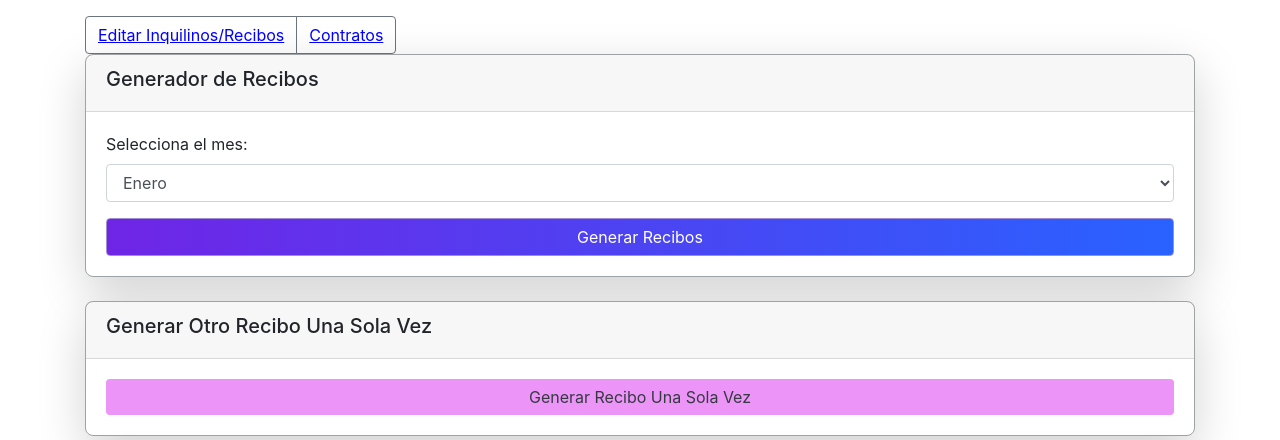
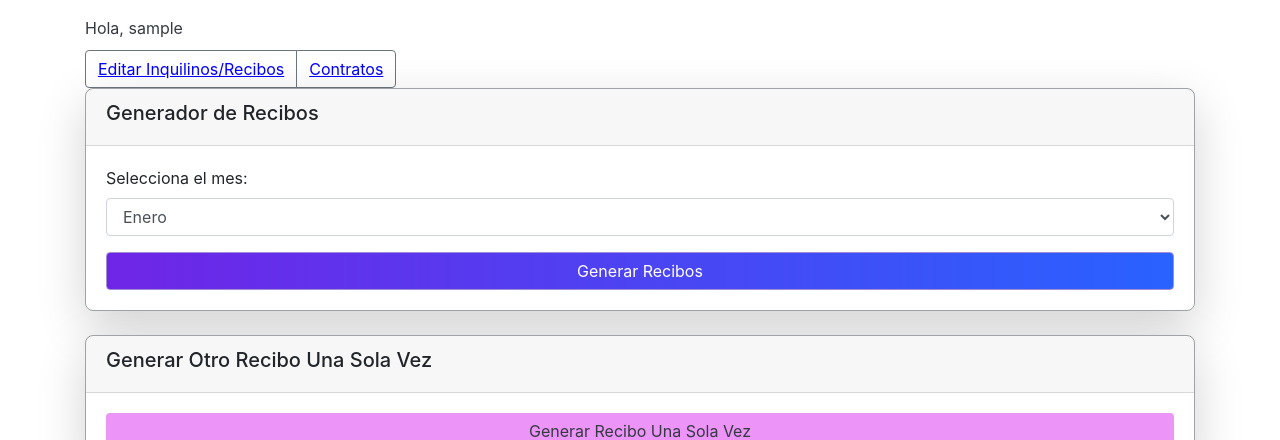
Before and after one commit to DonPon/recibos_django, a Django app: page / in a window 1280 px wide. Shown: the part 136-576 px from the top of the page. Run offline with Django 4.2, Linux system fonts and the light colour scheme; the visitor is signed in with stand-in values (Sample User, id 1); parts of the project's set-up code (start-up, migrations or seed data) failed here and were passed over; some libraries are stand-ins or nearby versions.

Commit message:
Fix HTML structure in generate_pdfs.html by correcting the closing tag for the container div and ensuring proper indentation.

```diff
--- a/recibos/templates/recibos/generate_pdfs.html
+++ b/recibos/templates/recibos/generate_pdfs.html
@@ -25,8 +25,10 @@
     }
 </style>
 
-
-    <div class="container">
+    <div class="container"></style>
+        <div style="text-align: left; color: #343a40; font-size: 16px; margin-bottom: 10px;">
+            Hola, {{ request.user.username }}
+        </div>
         <div class="line"></div>
         <div class="btn-group" role="group" aria-label="Navigation Links">
             <a href="{% url 'update_tenants' %}" class="btn btn-outline-secondary custom-btn">
```
